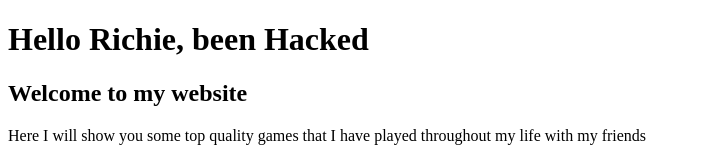
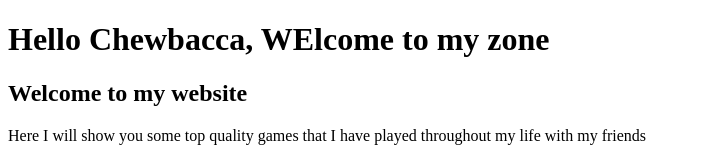
Before and after one commit to R-1O/Wolf-Den, a plain HTML site: page Index.html in a window 1280 px wide. Shown: the top 159 px of the page, without its empty margins (0-701 px from the left). Drawn offline with Linux system fonts and the light colour scheme.

Commit message:
Update Index.html

```diff
--- a/Index.html
+++ b/Index.html
@@ -1,7 +1,7 @@
 <!DOCTYPE html>
 <html lang="en">
 <body>
-    <main><h1>Hello Richie, been Hacked</h1>
+    <main><h1>Hello Chewbacca, WElcome to my zone</h1>
     <h2>Welcome to my website</h2>
     <!--  TODO:Add link to game photo-->
     <p>Here I will show you some top quality games that I have played throughout my life with my friends</p>
```
